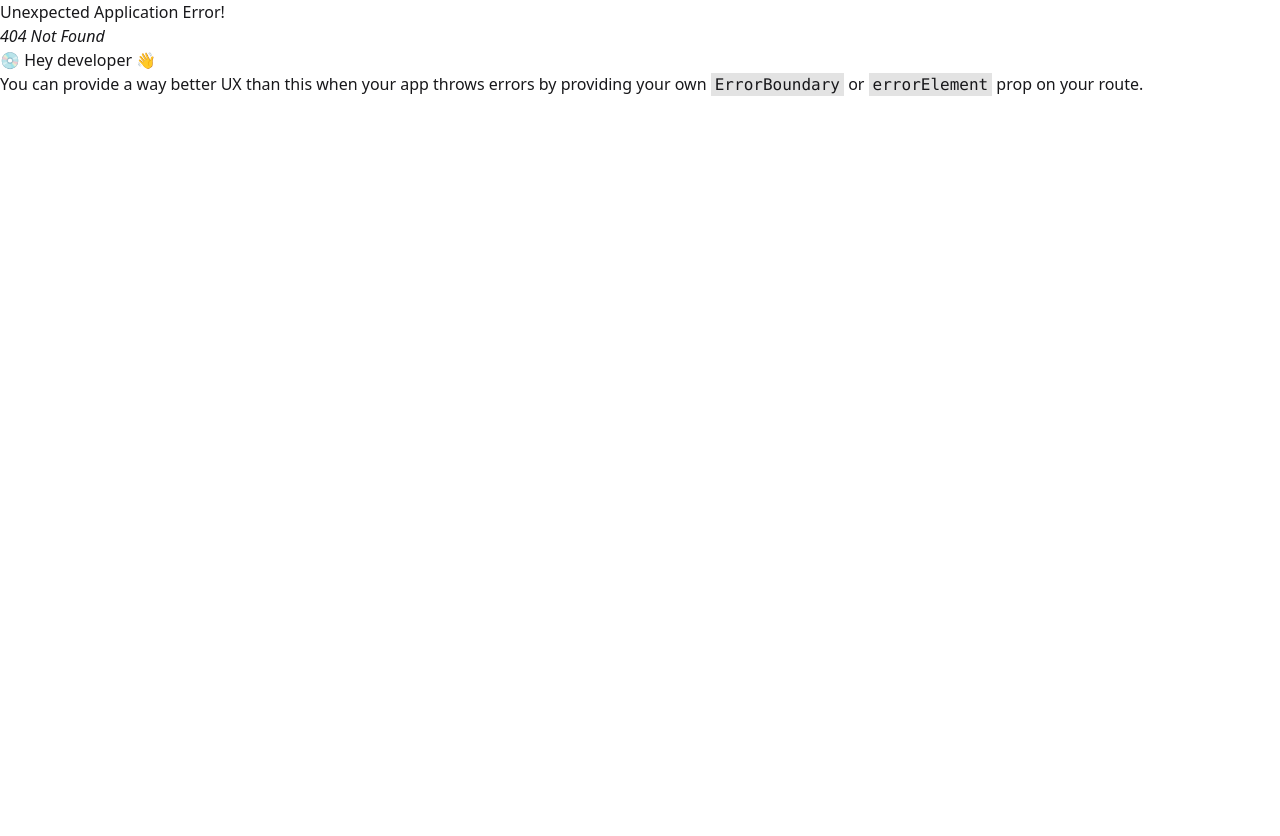
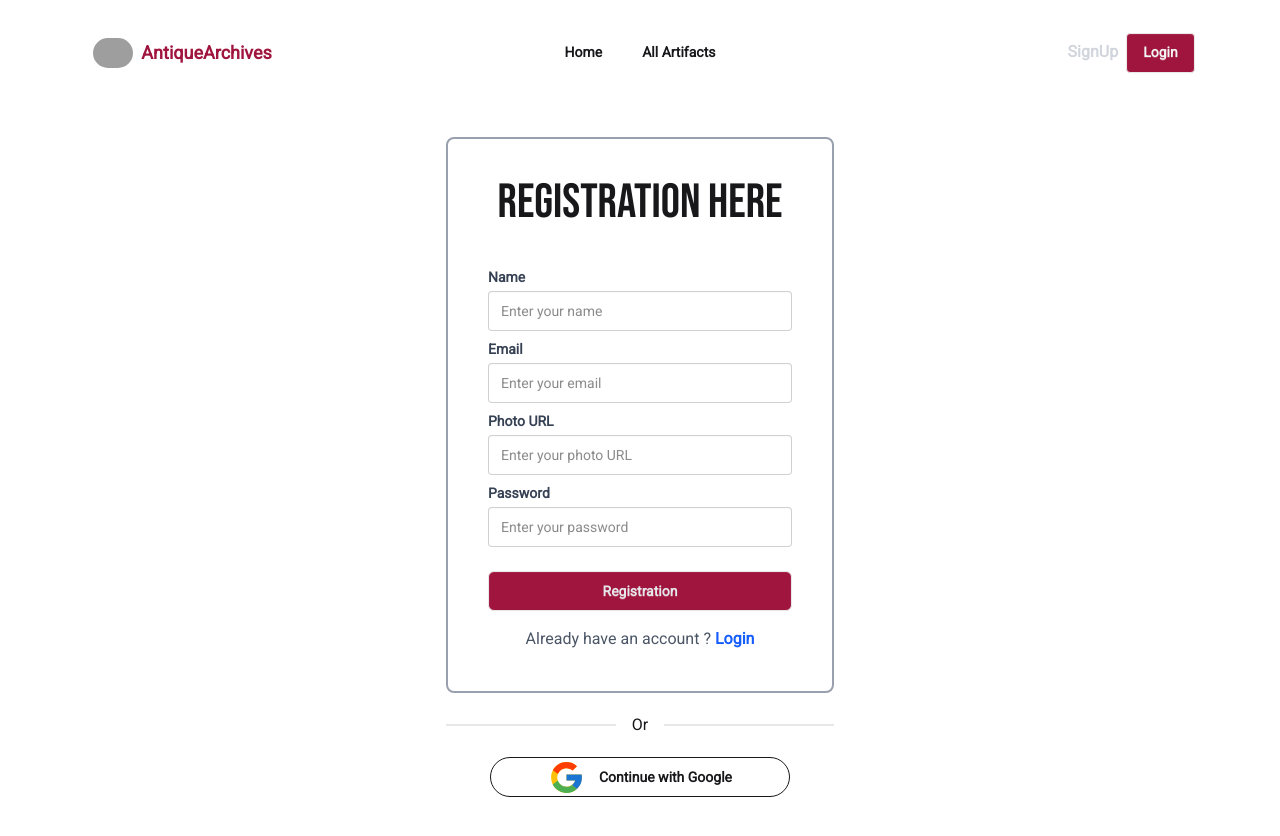
Before and after one commit to tainurrahaman/Time-Treasures-, a React (Vite) app: page /signUp in a window 1280 px wide. Before the commit this address had no page. Shown: the top 836 px of the page. Before the commit the page ends 800 px from the top, so only its background shows below. Built offline with nearby package versions, Linux system fonts and the light colour scheme; grey boxes are pictures that could not be loaded.

Commit message:
signIn and signUp page added and authenticate with firebase

```diff
--- a/index.html
+++ b/index.html
@@ -2,9 +2,13 @@
 <html lang="en">
   <head>
     <meta charset="UTF-8" />
-    <link rel="icon" type="image/svg+xml" href="/favicon.png" />
+    <link
+      rel="icon"
+      type="image/svg+xml"
+      href="https://i.ibb.co.com/k24KCmZB/Leonardo-Phoenix-10-A-intricately-designed-website-logo-with-a-2.jpg"
+    />
     <meta name="viewport" content="width=device-width, initial-scale=1.0" />
-    <title>TimeTreasures</title>
+    <title>AntiqueArchives</title>
   </head>
   <body>
     <div id="root"></div>
--- a/package.json
+++ b/package.json
@@ -11,10 +11,12 @@
   },
   "dependencies": {
     "@tailwindcss/vite": "^4.0.6",
+    "firebase": "^11.3.1",
     "localforage": "^1.10.0",
     "match-sorter": "^8.0.0",
     "react": "^19.0.0",
     "react-dom": "^19.0.0",
+    "react-icons": "^5.4.0",
     "react-router-dom": "^7.1.5",
     "react-toastify": "^11.0.3",
     "sort-by": "^1.2.0",
--- /dev/null
+++ b/src/Components/Authentication/SignIn.jsx
@@ -0,0 +1,106 @@
+import React, { useContext } from "react";
+import { FcGoogle } from "react-icons/fc";
+import { Link } from "react-router-dom";
+import { toast, ToastContainer } from "react-toastify";
+import { AuthContext } from "../../Provider/AuthProvider";
+
+const SignIn = () => {
+  const { logInUser, setUser } = useContext(AuthContext);
+
+  const handleSignIn = (e) => {
+    e.preventDefault();
+    const form = new FormData(e.target);
+    const email = form.get("email");
+    const password = form.get("password");
+
+    logInUser(email, password)
+      .then((result) => {
+        const user = result.user;
+        setUser(user);
+        // navigate(location?.state ? location.state : "/");
+        toast("Login Successful");
+      })
+      .catch((err) => {
+        toast("Given email or password is Invalid");
+      });
+  };
+
+  return (
+    <div className="flex justify-center items-center font-roboto mt-5">
+      <div className=" rounded-md px-14 py-8  w-[500px]">
+        <div className=" border-2 border-gray-400 p-5 md:p-10 rounded-lg">
+          <h2 className="text-3xl md:text-5xl font-bebas-neue text-center mb-5 md:mb-10">
+            Login Here
+          </h2>
+          <form onSubmit={handleSignIn}>
+            <div className="mb-4">
+              <label className="block text-sm font-semibold text-gray-700 mb-1">
+                Email
+              </label>
+              <input
+                name="email"
+                type="text"
+                placeholder="Enter your email"
+                className="input input-bordered w-full"
+              />
+            </div>
+
+            <div className="mb-4">
+              <label className="block text-sm font-semibold text-gray-700 mb-1">
+                Password
+              </label>
+              <input
+                name="password"
+                type="password"
+                placeholder="Enter your password"
+                className="input input-bordered w-full"
+              />
+            </div>
+
+            <div className="flex justify-between items-center mb-6">
+              <Link
+                to="/resetPassword"
+                className="text-sm text-blue-600 hover:underline"
+              >
+                Forgot Password?
+              </Link>
+            </div>
+
+            <button className="btn bg-[#A0153E] rounded-md w-full mb-4 text-white">
+              Login
+            </button>
+
+            <p className="text-md text-gray-600 text-center ">
+              Don’t have an account ?{" "}
+              <Link
+                to="/signUp"
+                className="text-blue-600 font-semibold hover:underline"
+              >
+                Register
+              </Link>
+            </p>
+          </form>
+        </div>
+        <div>
+          <div className="divider my-6">Or</div>
+
+          <div className="flex justify-center items-center">
+            <div className="space-y-4">
+              <Link
+                // onClick={handleWithGoogle}
+                to="/"
+                className="btn btn-outline  w-[300px] flex items-center justify-center space-x-2 rounded-full"
+              >
+                <FcGoogle className=" h-[37px] w-[37px]" />
+                <span>Continue with Google</span>
+              </Link>
+            </div>
+          </div>
+        </div>
+      </div>
+      <ToastContainer></ToastContainer>
+    </div>
+  );
+};
+
+export default SignIn;
--- /dev/null
+++ b/src/Components/Authentication/SignUp.jsx
@@ -0,0 +1,136 @@
+import React, { useContext } from "react";
+import { FcGoogle } from "react-icons/fc";
+import { Link, useNavigate } from "react-router-dom";
+import { toast, ToastContainer } from "react-toastify";
+import { AuthContext } from "../../Provider/AuthProvider";
+
+const SignUp = () => {
+  const { setUser, createNewUser } = useContext(AuthContext);
+  const navigate = useNavigate();
+
+  const handleRegistration = (e) => {
+    e.preventDefault();
+    const form = new FormData(e.target);
+    const name = form.get("name");
+    const email = form.get("email");
+    const photo = form.get("photo");
+    const password = form.get("password");
+
+    createNewUser(email, password)
+      .then((result) => {
+        const user = result.user;
+        setUser(user);
+        navigate("/");
+        toast("Registration Successful..");
+        console.log(user);
+        // userUpdateProfile({ displayName: name, photoURL: photo })
+        //   .then(() => {
+        //     navigate("/");
+        //   })
+        //   .catch(() => {
+        //     toast("Give valid information");
+        //   });
+      })
+      .catch((err) => {
+        toast(err.message);
+      });
+  };
+
+  return (
+    <div className="flex justify-center font-roboto items-center mt-5">
+      <div className=" rounded-md px-14 py-8  w-[500px]">
+        <div className=" border-2 border-gray-400 p-5 md:p-10 rounded-lg">
+          <h2 className="text-3xl md:text-5xl font-bebas-neue text-center mb-5 md:mb-10">
+            Registration Here
+          </h2>
+          <form onSubmit={handleRegistration}>
+            <div className="mb-2">
+              <label className="block text-sm font-semibold text-gray-700 mb-1">
+                Name
+              </label>
+              <input
+                name="name"
+                type="text"
+                placeholder="Enter your name"
+                className="input input-bordered w-full"
+                required
+              />
+            </div>
+
+            <div className="mb-2">
+              <label className="block text-sm font-semibold text-gray-700 mb-1">
+                Email
+              </label>
+              <input
+                name="email"
+                type="email"
+                placeholder="Enter your email"
+                className="input input-bordered w-full"
+                required
+              />
+            </div>
+            <div className="mb-2">
+              <label className="block text-sm font-semibold text-gray-700 mb-1">
+                Photo URL
+              </label>
+              <input
+                name="photo"
+                type="text"
+                placeholder="Enter your photo URL"
+                className="input input-bordered w-full"
+                required
+              />
+            </div>
+
+            <div className="mb-2">
+              <label className="block text-sm font-semibold text-gray-700 mb-1">
+                Password
+              </label>
+              <input
+                name="password"
+                type="password"
+                placeholder="Enter your password"
+                className="input input-bordered w-full"
+                required
+              />
+            </div>
+
+            <button className="btn bg-[#A0153E] text-gray-200 rounded-md w-full my-4">
+              Registration
+            </button>
+
+            <p className="text-md text-center text-gray-600">
+              Already have an account ?
+              <Link
+                to="/signIn"
+                className="text-blue-600 font-semibold hover:underline"
+              >
+                {" "}
+                Login
+              </Link>
+            </p>
+          </form>
+        </div>
+        <div>
+          <div className="divider my-6">Or</div>
+
+          <div className="flex justify-center items-center">
+            <div className="space-y-4 ">
+              <Link
+                // onClick={handleWithGoogleSignup}
+                to="/"
+                className="btn btn-outline  w-[300px] flex items-center justify-center space-x-2  rounded-full"
+              >
+                <FcGoogle className=" h-[37px] w-[37px]" />
+                <span>Continue with Google</span>
+              </Link>
+            </div>
+          </div>
+        </div>
+      </div>
+      <ToastContainer></ToastContainer>
+    </div>
+  );
+};
+
+export default SignUp;
--- a/src/Components/Shared/Navbar.jsx
+++ b/src/Components/Shared/Navbar.jsx
@@ -8,7 +8,7 @@ const Navbar = () => {
   return (
     <div className="navbar px-4 sm:px-6 lg:px-8 bg-base-100">
       {/* Navbar Start: Logo and Mobile Menu */}
-      <div className="navbar-start gap-2 md:gap-4">
+      <div className="navbar-start gap-2 ">
         {/* Mobile Menu Dropdown */}
         <div className="dropdown">
           <div
@@ -59,11 +59,13 @@ const Navbar = () => {
 
         {/* Logo and Brand Name */}
         <div className="max-w-8 md:max-w-10">
-          {/* <img src={logo} alt="Website Logo" className="rounded-full" /> */}
+          <img
+            src="https://i.ibb.co.com/vC4SPKnX/Leonardo-Phoenix-10-A-intricately-designed-website-logo-with-a-3.jpg"
+            alt="Website Logo"
+            className="rounded-full"
+          />
         </div>
-        <a className="text-[#034833] font-bold text-lg md:text-2xl lg:text-3xl">
-          VisaHub
-        </a>
+        <a className="text-[#A0153E] font-bold text-lg ">AntiqueArchives</a>
       </div>
 
       {/* Navbar Center: Desktop Menu */}
@@ -73,7 +75,7 @@ const Navbar = () => {
             <Link to="/">Home</Link>
           </li>
           <li>
-            <Link to="/visas">All Visas</Link>
+            <Link to="/visas">All Artifacts</Link>
           </li>
           {/* {user?.email && (
             <>
@@ -108,25 +110,24 @@ const Navbar = () => {
             </div>
             {/* Logout Button */}
             <Link
-              onClick={handleLogout}
+              // onClick={handleLogout}
               to="/"
-              className="btn bg-[#034833] text-white"
+              className="btn bg-[#A0153E] text-gray-400"
             >
               Logout
             </Link>
           </div>
         ) : (
           <div className="space-x-2">
-            <Link to="/signup" className="font-bold">
+            <Link to="/signUp" className="font-semibold text-gray-300">
               SignUp
             </Link>
-            <Link to="/login" className="btn bg-[#034833] text-white">
+            <Link to="/signIn" className="btn bg-[#A0153E] text-gray-100">
               Login
             </Link>
           </div>
         )}
       </div>
-
       <ToastContainer />
     </div>
   );
--- /dev/null
+++ b/src/Firebase/firebase.init.js
@@ -0,0 +1,22 @@
+// Import the functions you need from the SDKs you need
+import { initializeApp } from "firebase/app";
+import { getAuth } from "firebase/auth";
+
+// TODO: Add SDKs for Firebase products that you want to use
+// https://firebase.google.com/docs/web/setup#available-libraries
+
+// Your web app's Firebase configuration
+const firebaseConfig = {
+  apiKey: import.meta.env.VITE_apiKey,
+  authDomain: import.meta.env.VITE_authDomain,
+  projectId: import.meta.env.VITE_projectId,
+  storageBucket: import.meta.env.VITE_storageBucket,
+  messagingSenderId: import.meta.env.VITE_messagingSenderId,
+  appId: import.meta.env.VITE_appId,
+};
+
+// Initialize Firebase
+const app = initializeApp(firebaseConfig);
+const auth = getAuth(app);
+
+export default auth;
--- a/src/Layout/Homelayout.jsx
+++ b/src/Layout/Homelayout.jsx
@@ -1,9 +1,11 @@
+import { Outlet } from "react-router-dom";
 import Navbar from "../Components/Shared/Navbar";
 
 const Homelayout = () => {
   return (
-    <div>
+    <div className="w-11/12 mx-auto my-5 font-roboto font-normal">
       <Navbar></Navbar>
+      <Outlet></Outlet>
     </div>
   );
 };
--- a/src/Provider/AuthProvider.jsx
+++ b/src/Provider/AuthProvider.jsx
@@ -1,9 +1,27 @@
 import { createContext, useState } from "react";
+import auth from "../Firebase/firebase.init";
+import {
+  createUserWithEmailAndPassword,
+  signInWithEmailAndPassword,
+} from "firebase/auth";
 
 export const AuthContext = createContext(null);
 const AuthProvider = ({ children }) => {
   const [user, setUser] = useState(null);
-  const valueInfo = { user };
+  const [loading, setLoading] = useState(true);
+
+  const createNewUser = (email, password) => {
+    setLoading(true);
+    return createUserWithEmailAndPassword(auth, email, password);
+  };
+
+  const logInUser = (email, password) => {
+    setLoading(true);
+    return signInWithEmailAndPassword(auth, email, password);
+  };
+
+  const valueInfo = { user, setUser, loading, createNewUser, logInUser };
+
   return (
     <div>
       <AuthContext.Provider value={valueInfo}>{children}</AuthContext.Provider>
--- a/src/index.css
+++ b/src/index.css
@@ -1,2 +1,10 @@
+@import url("https://fonts.googleapis.com/css2?family=Bebas+Neue&display=swap");
+@import url("https://fonts.googleapis.com/css2?family=Roboto&display=swap");
+
 @import "tailwindcss";
 @plugin "daisyui";
+
+@theme {
+  --font-bebas-neue: "Bebas Neue", serif;
+  --font-roboto: "Roboto", sans-serif;
+}
```
Also changed, not shown: src/Routes/router.jsx (+12 -0 lines), 1 other file (tests, documents, lock files or other folders).
